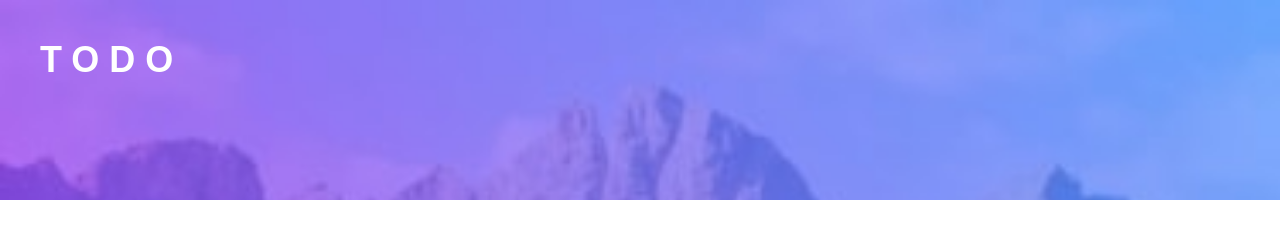
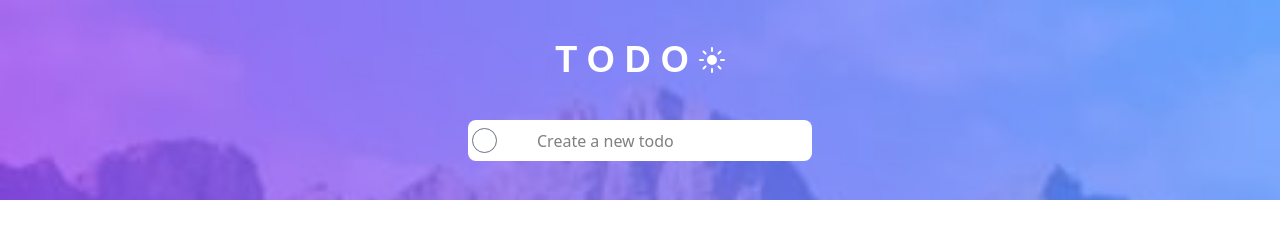
Before and after one commit to MohammedAref11/TODO-App, a website built with Vite: page index.html in a window 1280 px wide. Built offline with nearby package versions, Linux system fonts and the light colour scheme.

Commit message:
Some styling to the input button

```diff
--- a/index.html
+++ b/index.html
@@ -8,11 +8,20 @@
     <link rel="stylesheet" href="https://cdnjs.cloudflare.com/ajax/libs/font-awesome/7.0.1/css/all.min.css" integrity="sha512-2SwdPD6INVrV/lHTZbO2nodKhrnDdJK9/kg2XD1r9uGqPo1cUbujc+IYdlYdEErWNu69gVcYgdxlmVmzTWnetw==" crossorigin="anonymous" referrerpolicy="no-referrer" />
   </head>
   <body>
-    <div class="bg-[url('/images/bg-mobile-light.jpg')] bg-cover h-[200px] bg-no-repeat">
-        <h1 class="font-josefinSans text-white font-semibold text-4xl p-10 tracking-[10px]">TODO</h1>
+    <div class="bg-[url('/images/bg-mobile-light.jpg')] bg-cover h-[200px] bg-no-repeat flex flex-col items-center relative">
+      <div class="flex justify-between px-8">
+        <h1 class="font-josefinSans text-white font-semibold text-4xl py-10 tracking-[10px]">TODO</h1>
 
-        <button></button>
+        <button>
+          <svg xmlns="http://www.w3.org/2000/svg" width="26" height="26"><path fill="#FFF" fill-rule="evenodd" d="M13 21a1 1 0 011 1v3a1 1 0 11-2 0v-3a1 1 0 011-1zm-5.657-2.343a1 1 0 010 1.414l-2.121 2.121a1 1 0 01-1.414-1.414l2.12-2.121a1 1 0 011.415 0zm12.728 0l2.121 2.121a1 1 0 01-1.414 1.414l-2.121-2.12a1 1 0 011.414-1.415zM13 8a5 5 0 110 10 5 5 0 010-10zm12 4a1 1 0 110 2h-3a1 1 0 110-2h3zM4 12a1 1 0 110 2H1a1 1 0 110-2h3zm18.192-8.192a1 1 0 010 1.414l-2.12 2.121a1 1 0 01-1.415-1.414l2.121-2.121a1 1 0 011.414 0zm-16.97 0l2.121 2.12A1 1 0 015.93 7.344L3.808 5.222a1 1 0 011.414-1.414zM13 0a1 1 0 011 1v3a1 1 0 11-2 0V1a1 1 0 011-1z"/></svg>
+        </button>
     </div>
+    <div class="bg-white flex justify-between py-2 rounded-lg p-1">
+        <span class="w-[25px] h-[25px] rounded-full border-1 border-gray-500"></span>
+        <input type="text" placeholder="Create a new todo" class="px-10">
+    </div>
+    </div>
+
 
     <script src="./src/main.js"></script>
   </body>
```
